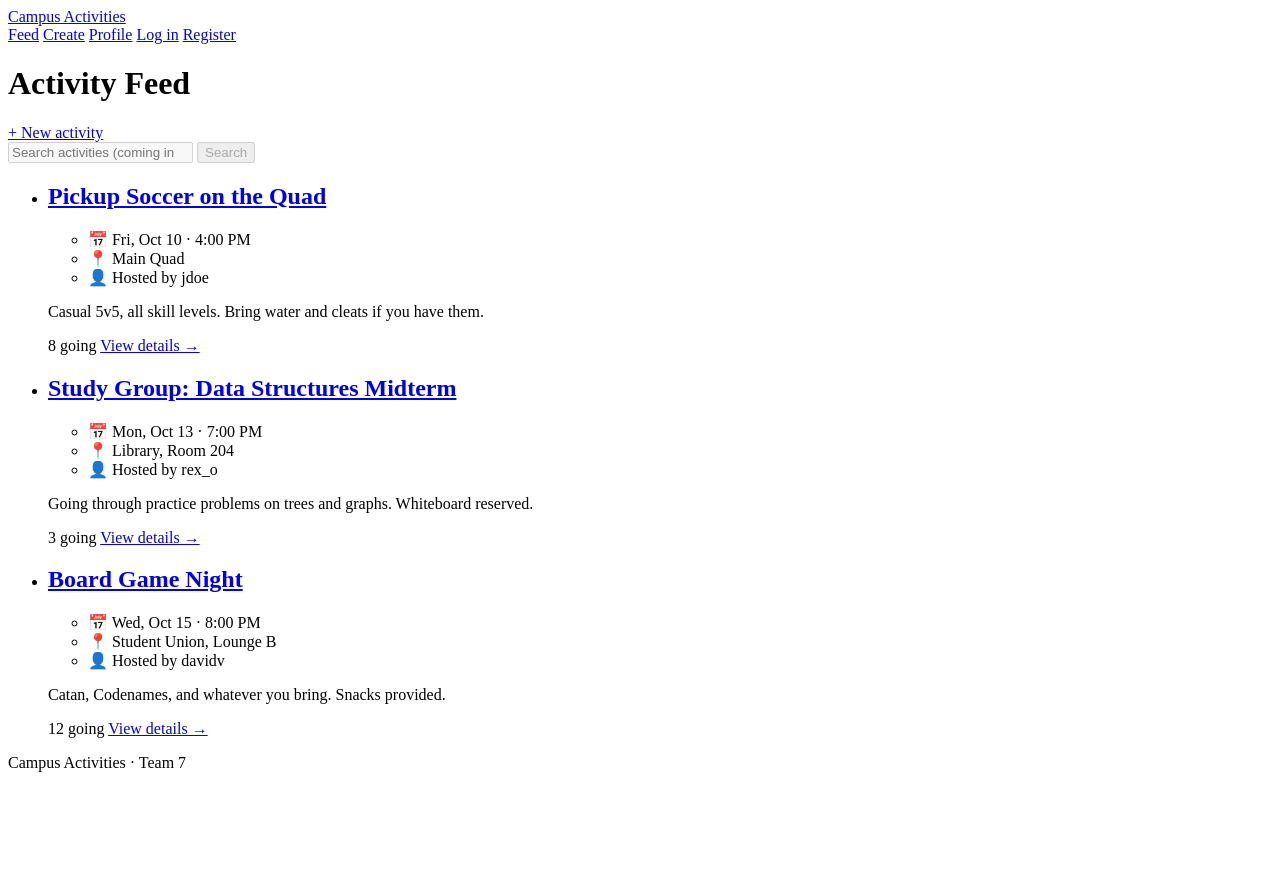
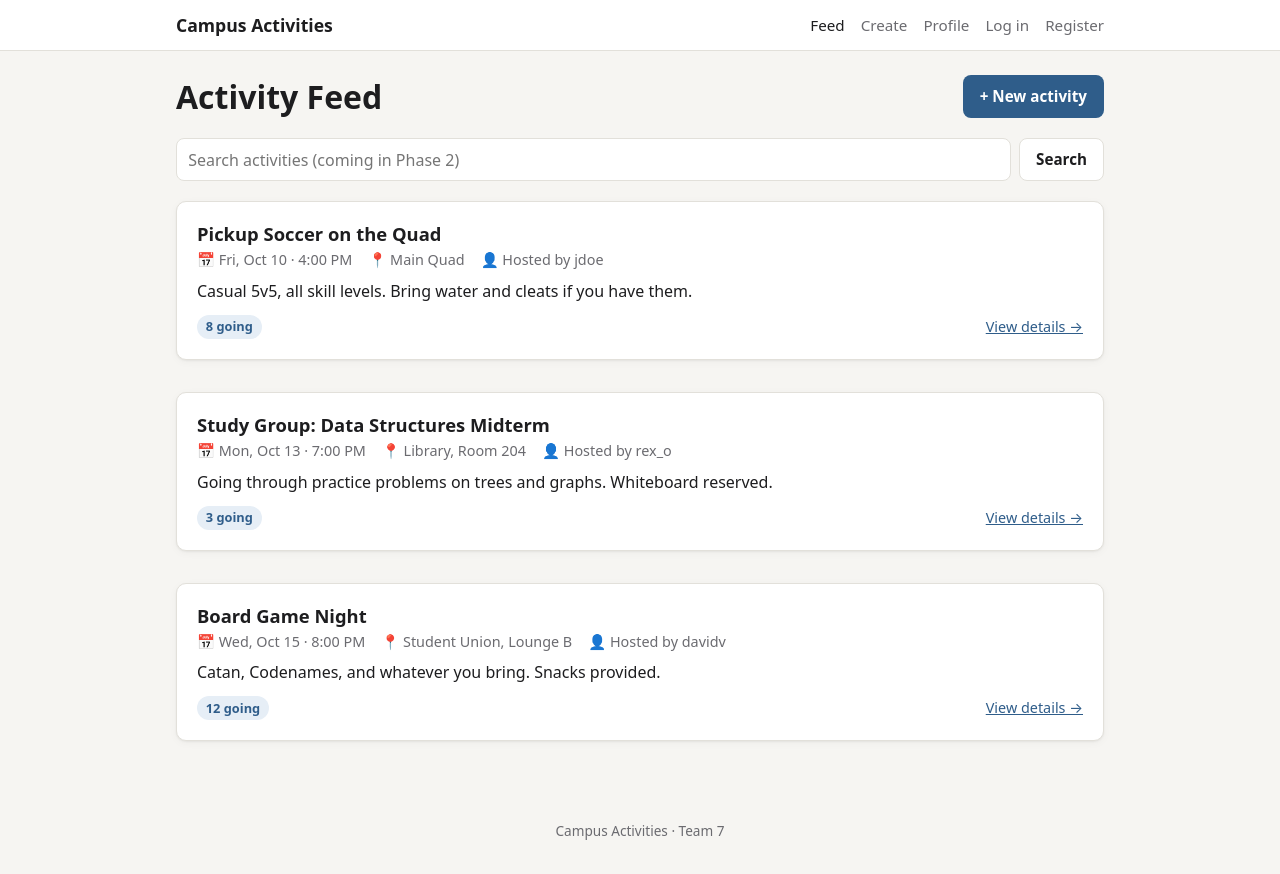
Before and after one commit to davidav5000/team7repo, a website: page public/index.html in a window 1280 px wide. Before the commit the page ends 800 px from the top, so only its background shows below. Drawn offline with Linux system fonts and the light colour scheme; the site is published under a folder, as on GitHub Pages, so addresses that start at the root find nothing.

Commit message:
fixed css connectivity

```diff
--- a/public/index.html
+++ b/public/index.html
@@ -4,18 +4,18 @@
     <meta charset="utf-8" />
     <meta name="viewport" content="width=device-width, initial-scale=1" />
     <title>Activity Feed · Campus Activities</title>
-    <link rel="stylesheet" href="/css/styles.css" />
+    <link rel="stylesheet" href="css/styles.css" />
   </head>
   <body>
     <header class="site-header">
       <div class="inner">
-        <a class="brand" href="/">Campus Activities</a>
+        <a class="brand" href="index.html">Campus Activities</a>
         <nav class="nav" aria-label="Main">
-          <a href="/" aria-current="page">Feed</a>
-          <a href="/activity-new.html">Create</a>
-          <a href="/profile.html">Profile</a>
-          <a href="/login.html">Log in</a>
-          <a href="/register.html">Register</a>
+          <a href="index.html" aria-current="page">Feed</a>
+          <a href="activity-new.html">Create</a>
+          <a href="profile.html">Profile</a>
+          <a href="login.html">Log in</a>
+          <a href="register.html">Register</a>
         </nav>
       </div>
     </header>
@@ -23,7 +23,7 @@
     <main>
       <div class="page-head">
         <h1>Activity Feed</h1>
-        <a class="btn" href="/activity-new.html">+ New activity</a>
+        <a class="btn" href="activity-new.html">+ New activity</a>
       </div>
 
       <!-- Phase 2: search/filters. Placeholder only. -->
@@ -42,7 +42,7 @@
       <!-- GET /activities fills this list. Sample cards below show the markup. -->
       <ul class="feed" id="activity-feed">
         <li class="card activity-card" data-activity-id="1">
-          <h2><a href="/activity.html?id=1">Pickup Soccer on the Quad</a></h2>
+          <h2><a href="activity.html?id=1">Pickup Soccer on the Quad</a></h2>
           <ul class="meta">
             <li>📅 Fri, Oct 10 · 4:00 PM</li>
             <li>📍 Main Quad</li>
@@ -51,12 +51,12 @@
           <p>Casual 5v5, all skill levels. Bring water and cleats if you have them.</p>
           <div class="card-foot">
             <span class="badge">8 going</span>
-            <a href="/activity.html?id=1">View details →</a>
+            <a href="activity.html?id=1">View details →</a>
           </div>
         </li>
 
         <li class="card activity-card" data-activity-id="2">
-          <h2><a href="/activity.html?id=2">Study Group: Data Structures Midterm</a></h2>
+          <h2><a href="activity.html?id=2">Study Group: Data Structures Midterm</a></h2>
           <ul class="meta">
             <li>📅 Mon, Oct 13 · 7:00 PM</li>
             <li>📍 Library, Room 204</li>
@@ -65,12 +65,12 @@
           <p>Going through practice problems on trees and graphs. Whiteboard reserved.</p>
           <div class="card-foot">
             <span class="badge">3 going</span>
-            <a href="/activity.html?id=2">View details →</a>
+            <a href="activity.html?id=2">View details →</a>
           </div>
         </li>
 
         <li class="card activity-card" data-activity-id="3">
-          <h2><a href="/activity.html?id=3">Board Game Night</a></h2>
+          <h2><a href="activity.html?id=3">Board Game Night</a></h2>
           <ul class="meta">
             <li>📅 Wed, Oct 15 · 8:00 PM</li>
             <li>📍 Student Union, Lounge B</li>
@@ -79,7 +79,7 @@
           <p>Catan, Codenames, and whatever you bring. Snacks provided.</p>
           <div class="card-foot">
             <span class="badge">12 going</span>
-            <a href="/activity.html?id=3">View details →</a>
+            <a href="activity.html?id=3">View details →</a>
           </div>
         </li>
       </ul>
@@ -87,7 +87,7 @@
       <!-- Show when the feed is empty. -->
       <div class="card empty-state" id="feed-empty" hidden>
         <p>No activities yet.</p>
-        <a class="btn" href="/activity-new.html">Create the first one</a>
+        <a class="btn" href="activity-new.html">Create the first one</a>
       </div>
     </main>
 
```
Also changed, not shown: public/activity-edit.html (+7 -7 lines), public/activity-new.html (+6 -6 lines), public/activity.html (+7 -7 lines), public/login.html (+6 -6 lines), public/profile.html (+7 -7 lines), public/register.html (+6 -6 lines).
